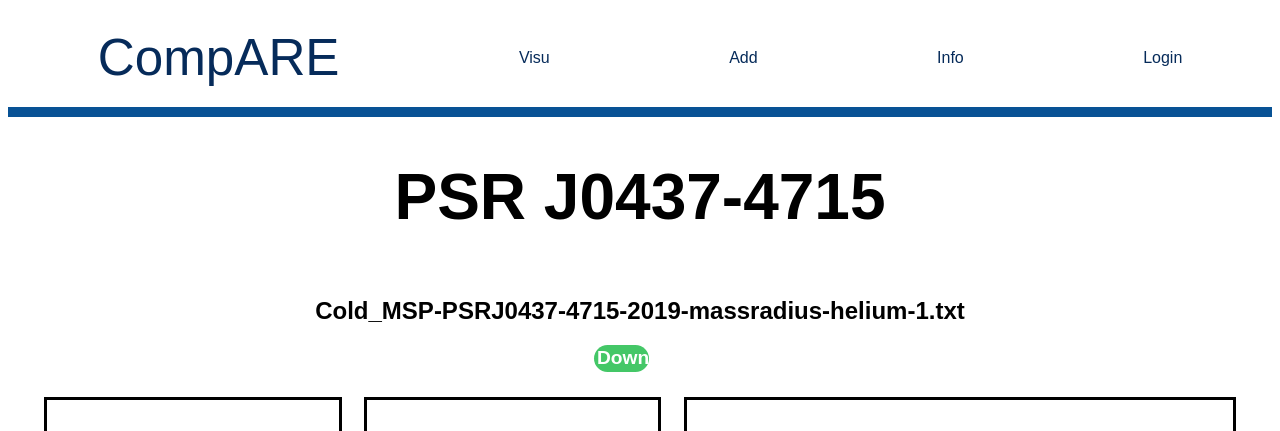
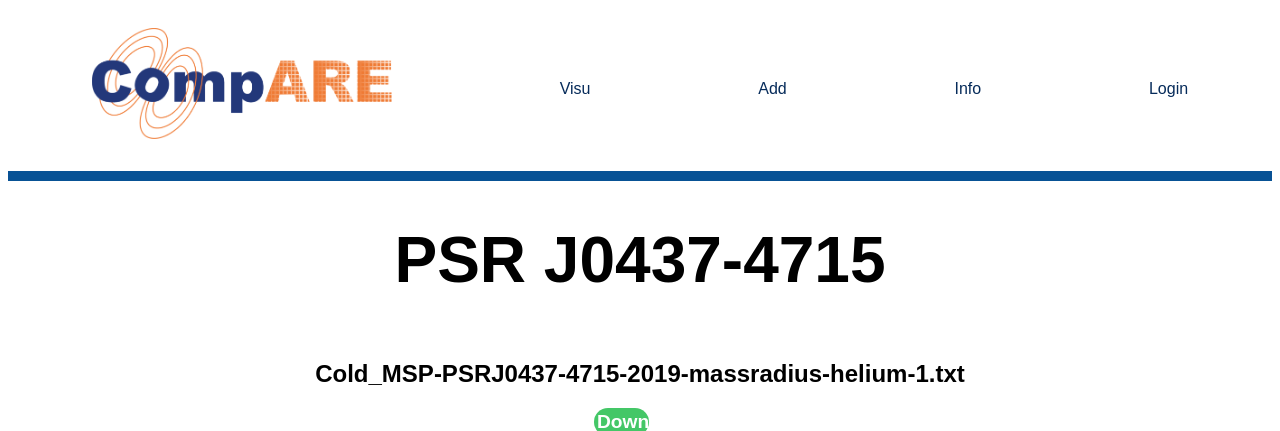
Before and after one commit to sguillot/CompARE, a Django app: page /visu/detail/Cold_MSP-PSRJ0437-4715-2019-massradius-helium-1.txt in a window 1280 px wide. Shown: the top 431 px of the page. Run offline with Django 4.2, Linux system fonts and the light colour scheme; data comes from the database, SQL or seed files in the repository.

Commit message:
Logo added

```diff
--- a/web_app/compare/templates/compare/layout.html
+++ b/web_app/compare/templates/compare/layout.html
@@ -13,7 +13,7 @@
 
 <body>
 <div class="navbar">
-    <a href="{% url 'visu' %}" class="navbar-Compare">CompARE</a>
+    <a href="{% url 'visu' %}" class="navbar-Compare"><img src="../static/compare/logo.png" width=300em ></a>
     <a href="{% url 'visu' %}" class="navbar-brand">Visu</a>
     <a href="{% url 'insert' %}" class="navbar-brand">Add </a>
     <a href="{% url 'info' %}" class="navbar-brand">Info</a>
```
Also changed, not shown: web_app/compare/static/compare/logo.png (added).
